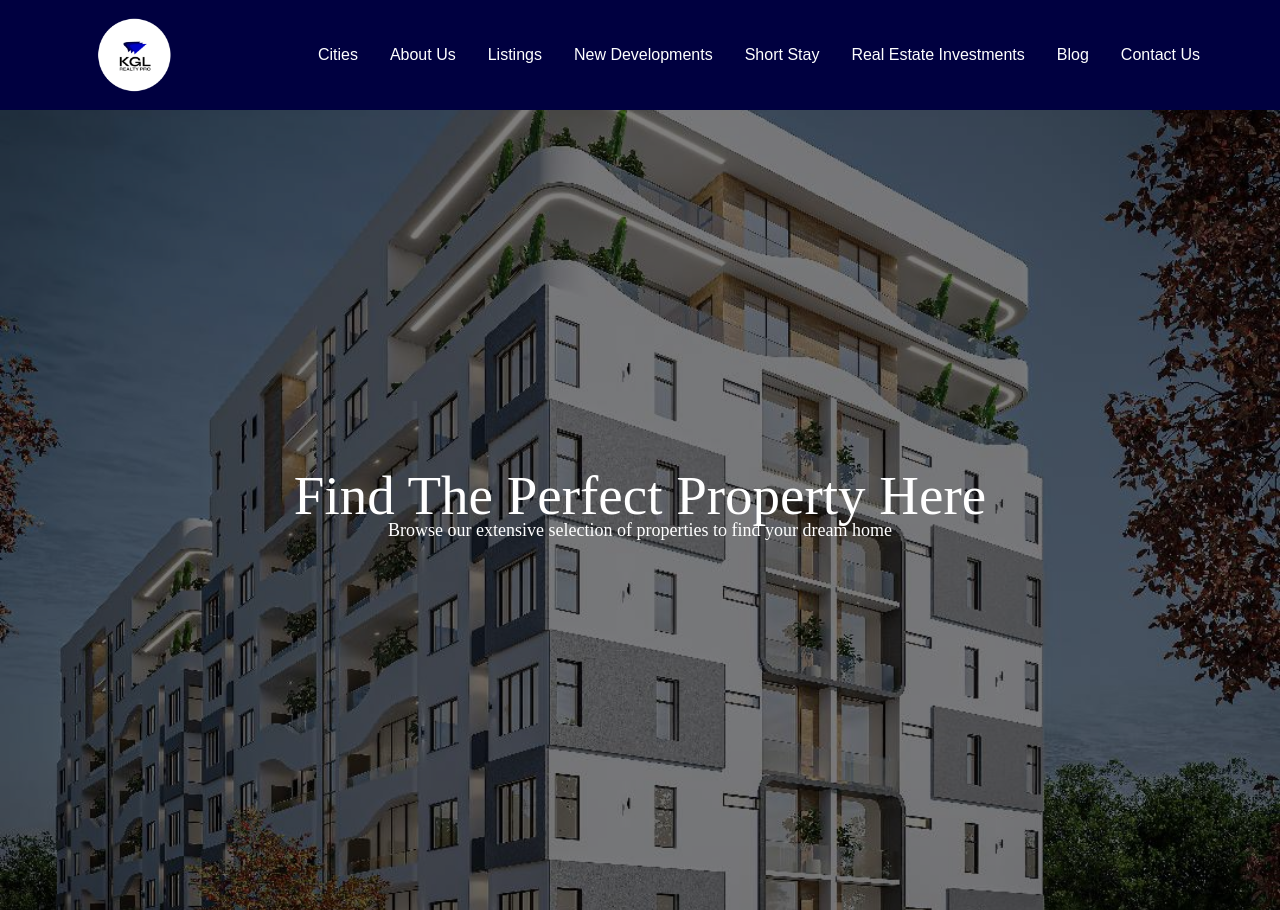
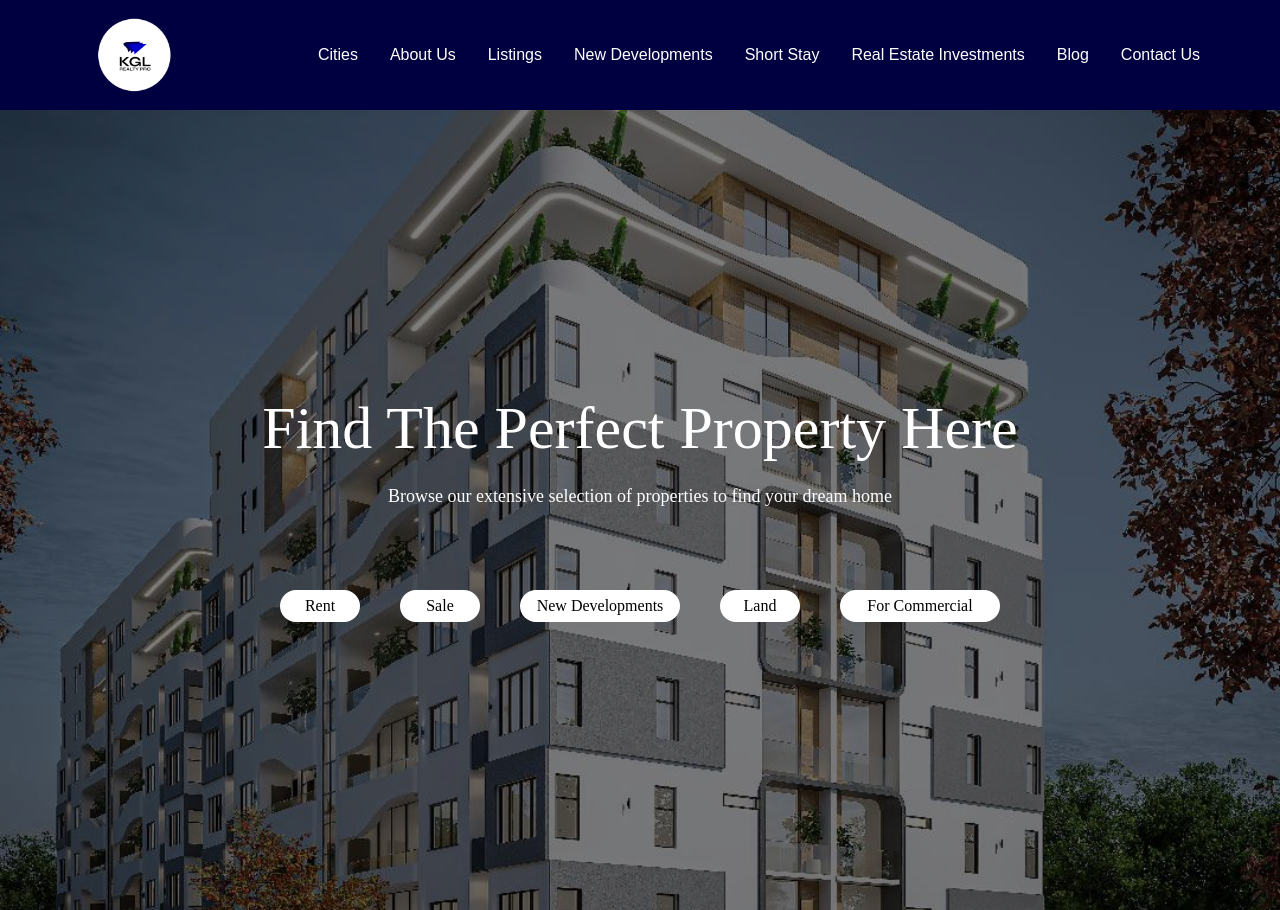
Before and after one commit to Geraldekene07/real-estate, a React (Vite) app: page / in a window 1280 px wide. Built offline with nearby package versions, Linux system fonts and the light colour scheme; a web font is replaced by a local one.

Commit message:
continued

```diff
--- a/src/App.css
+++ b/src/App.css
@@ -9,6 +9,6 @@ li{
 .find{
   color: #FFFFFF;
   font-family: "Aclonica";
-  font-size: 55px;
-    font-weight: normal;
+  /* font-size: 55px;
+    font-weight: normal; */
 }
--- a/src/components/Main.jsx
+++ b/src/components/Main.jsx
@@ -1,57 +1,3 @@
-// import React from "react";
-// import backgroundimg from "../assets/House-for-sale-in-Lekki2.jpeg";
-
-// const Main = () => {
-//   const backgroundstyle = {
-//     backgroundImage: `url(${backgroundimg})`,
-//     backgroundSize: "cover",
-//     backgroundRepeat: "no-repeat",
-//     backgroundPosition: "center center",
-//     minHeight: "100vh",
-//   };
-//   return (
-//     <div className="relative bg-opacity-50 bg-gray-900" style={backgroundstyle}>
-//       <div className="absolute inset-0 text-center p-20">
-//         <h1 className="find">Find The Perfect Property Here</h1>
-//         <h4 className="font-Nunito text-white">Browse our extensive selection of properties to find your dream home</h4>
-
-//       </div>
-//     </div>
-//   );
-// };
-
-// export default Main;
-
-// import React from "react";
-// import backgroundimg from "../assets/House-for-sale-in-Lekki2.jpeg";
-
-// const Main = () => {
-//   const backgroundstyle = {
-//     backgroundImage: `url(${backgroundimg})`,
-//     backgroundSize: "cover",
-//     backgroundRepeat: "no-repeat",
-//     backgroundPosition: "center center",
-//     minHeight: "100vh",
-//   };
-//   return (
-//     <div className="relative" style={backgroundstyle}>
-//       <div className="absolute inset-0 bg-black opacity-50"></div>
-//       <div className="absolute inset-0 flex flex-col justify-center items-center text-white">
-//         <h1 className="find text-4xl font-bold">Find The Perfect Property Here</h1>
-//         <h4 className="text-lg font-Nunito">
-//           Browse our extensive selection of properties to find your dream home
-//         </h4>
-//       </div>
-//       <div>
-
-//       </div>
-
-//     </div>
-//   );
-// };
-
-// export default Main;
-
 import React, { useState } from "react";
 import backgroundimg from "../assets/House-for-sale-in-Lekki2.jpeg";
 
@@ -71,15 +17,47 @@ const Main = () => {
   };
 
   return (
-    <div className="relative" style={backgroundstyle}>
+    <div className="relative min-h-0" style={backgroundstyle}>
       <div className="absolute inset-0 bg-black opacity-50"></div>
       <div className="absolute inset-0 flex flex-col justify-center items-center text-white">
-        <h1 className="find text-4xl font-bold">
-          Find The Perfect Property Here
+      <h1 className="find text-5xl mt--5  md:text-6xl text-center md:text-left">
+        Find The Perfect Property Here
         </h1>
-        <h4 className="text-lg font-Nunito">
+        <h4 className="text-lg font-Nunito mx-1 mt-4 text-center">
           Browse our extensive selection of properties to find your dream home
         </h4>
+        <div className="flex w-72 md:w-auto justify-around mt-20">
+  <div className="overflow-x-auto max-w-screen-md">
+    <ul className="flex space-x-10 font-Nunito">
+      <li className="flex-shrink-0">
+        <button className="bg-white text-black p-1 w-20 rounded-2xl hover:bg-blue-800">
+          Rent
+        </button>
+      </li>
+      <li className="flex-shrink-0">
+        <button className="bg-white text-black p-1 w-20 rounded-2xl hover:bg-blue-800">
+          Sale
+        </button>
+      </li>
+      <li className="flex-shrink-0">
+        <button className="bg-white text-black p-1 w-40 rounded-2xl hover:bg-blue-800">
+          New Developments
+        </button>
+      </li>
+      <li className="flex-shrink-0">
+        <button className="bg-white text-black p-1 w-20 rounded-2xl hover:bg-blue-800">
+          Land
+        </button>
+      </li>
+      <li className="flex-shrink-0">
+        <button className="bg-white text-black p-1 w-40 rounded-2xl hover:bg-blue-800">
+          For Commercial
+        </button>
+      </li>
+    </ul>
+  </div>
+</div>
+
       </div>
     </div>
   );
--- a/src/components/Nav.jsx
+++ b/src/components/Nav.jsx
@@ -55,7 +55,7 @@ const Nav = () => {
 
         {/* Off-Canvas Menu */}
         {isOpen && (
-          <div className="md:hidden fixed top-0 left-0 h-full w-80 bg-white shadow-lg z-10 overflow-y-auto opacity-90">
+          <div className="md:hidden sme:w-10 fixed top-0 left-0 h-full w-80 bg-white shadow-lg z-10 overflow-y-auto opacity-90">
             <h3 className="text-center mt-2">Menu </h3>
             <ul className="text-black p-4 text-lg mt-3 space-y-5 font-Sans">
               <a href="">
--- a/tailwind.config.js
+++ b/tailwind.config.js
@@ -24,7 +24,8 @@ export default {
       // => @media (min-width: 1536px) { ... }
 
       'md': '800px',
-      'sm-360': '360px',
+      // 'sme': '360px'
+      // 'sm-360': '360px',
     },
 
     extend: {
@@ -37,6 +38,7 @@ export default {
 
 
       },
+      backgroundColor: ['hover'],
       fontWeight:{
         400:"400",
         700:"700"
```
